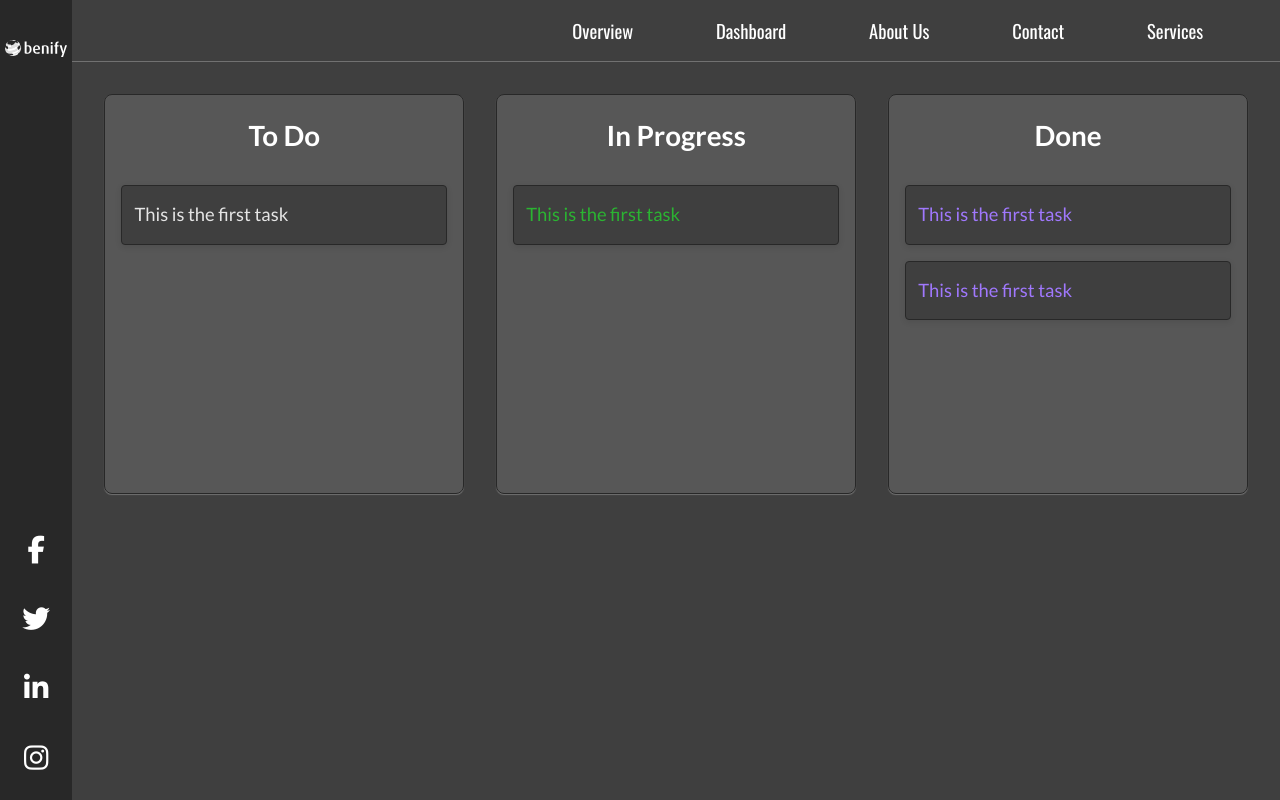
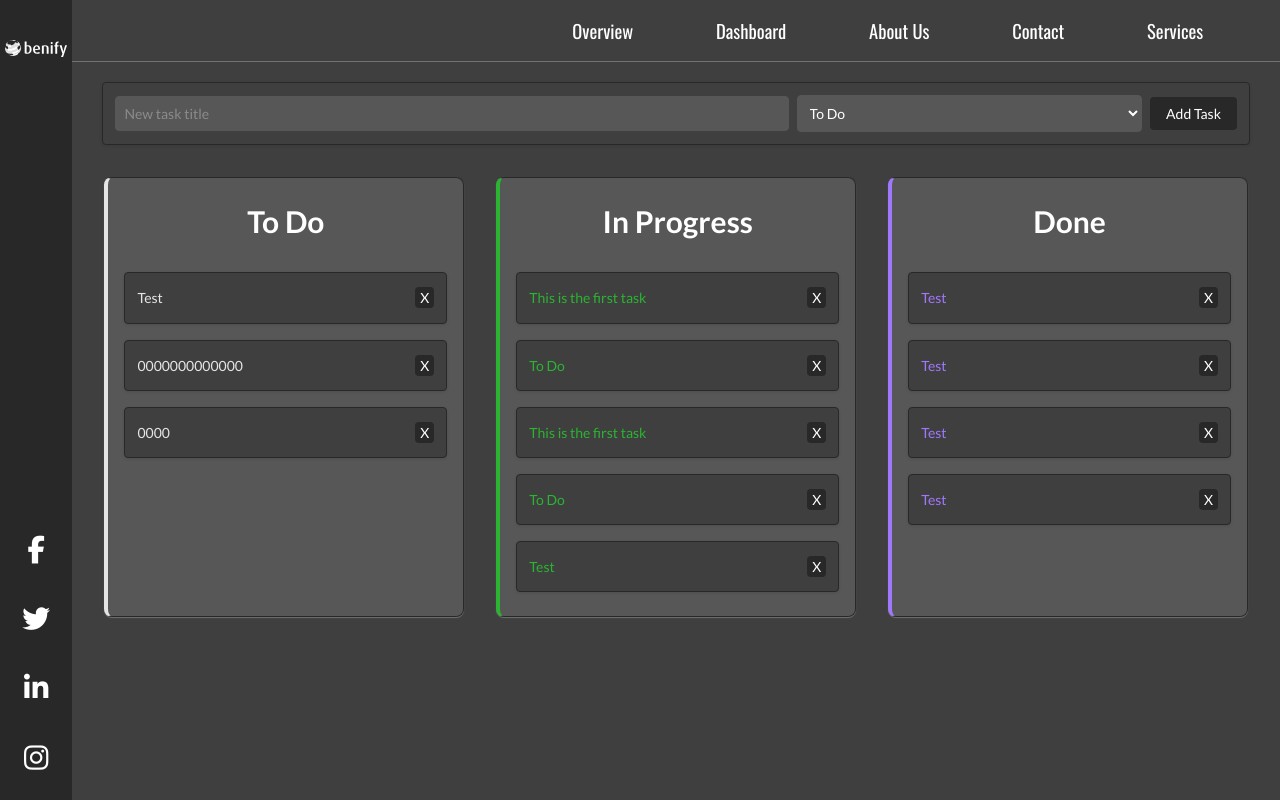
Before and after one commit to snopbear/benify-kanban-board-code-test, an Angular app: page /dashboard in a window 1280 px wide. Built offline with nearby package versions, Linux system fonts and the light colour scheme; data requests are answered from the project's data file.

Commit message:
initial-finished

```diff
--- a/db.json
+++ b/db.json
@@ -4,13 +4,13 @@
       "id": "1",
       "title": "This is the first task",
       "description": "description",
-      "status": "Done"
+      "status": "In Progress"
     },
     {
       "id": "2",
-      "title": "This is the first task",
+      "title": "To Do",
       "description": "description",
-      "status": "To Do"
+      "status": "In Progress"
     },
     {
       "id": "3",
@@ -19,10 +19,49 @@
       "status": "In Progress"
     },
     {
-      "id": "4",
-      "title": "This is the first task",
-      "description": "description",
+      "id": "1724191808892",
+      "title": "To Do",
+      "status": "In Progress"
+    },
+    {
+      "id": "1724193357164",
+      "title": "Test",
+      "status": "To Do"
+    },
+    {
+      "id": "1724193362843",
+      "title": "Test",
+      "status": "In Progress"
+    },
+    {
+      "id": "1724193366289",
+      "title": "Test",
       "status": "Done"
+    },
+    {
+      "id": "1724193449047",
+      "title": "Test",
+      "status": "Done"
+    },
+    {
+      "id": "1724193450067",
+      "title": "Test",
+      "status": "Done"
+    },
+    {
+      "id": "1724193450694",
+      "title": "Test",
+      "status": "Done"
+    },
+    {
+      "id": "Igt2Syt",
+      "title": "0000000000000",
+      "status": "To Do"
+    },
+    {
+      "id": "moPP4dL",
+      "title": "0000",
+      "status": "To Do"
     }
   ]
 }
--- a/src/app/@feature/kanban-board/kanban-board.component.html
+++ b/src/app/@feature/kanban-board/kanban-board.component.html
@@ -1,36 +1,83 @@
+
+<div class="add-task">
+  <input type="text" placeholder="New task title" [(ngModel)]="newTaskTitle" />
+  <select [(ngModel)]="newTaskStatus">
+    <option value="To Do">To Do</option>
+    <option value="In Progress">In Progress</option>
+    <option value="Done">Done</option>
+  </select>
+  <button (click)="addTask(newTaskTitle, newTaskStatus)" [disabled]="!newTaskTitle.trim()">
+    Add Task
+  </button>
+</div>
+
 <div class="kanban">
+  <!-- To Do Column -->
   <div class="kanban__column kanban__column--todo">
     <h2 class="kanban__title">To Do</h2>
     <div cdkDropList #todoList="cdkDropList" [cdkDropListData]="getTasksByStatus('To Do')"
       [cdkDropListConnectedTo]="[inProgressList, doneList]" class="kanban__list"
       (cdkDropListDropped)="onDropTask($event, 'To Do')">
       <div *ngFor="let task of getTasksByStatus('To Do')" cdkDrag [cdkDragData]="task"
-        class="kanban__item kanban__item--todo">
-        {{ task.title }}
+        class="kanban__item kanban__item--todo" [ngClass]="{ 'kanban__item--editing': editingTaskId === task.id }">
+        <ng-container *ngIf="editingTaskId === task.id; else viewModeTodo">
+          <input type="text" [value]="task.title" (keydown.enter)="saveTask(task, $event.target)"
+            (blur)="cancelEditing()" autofocus />
+
+        </ng-container>
+        <ng-template #viewModeTodo>
+          <p (dblclick)="startEditing(task)">{{ task.title }}</p>
+          <button class="kanban__item--button-delete" (click)="deleteTask(task)">
+            X
+          </button>
+        </ng-template>
       </div>
     </div>
   </div>
 
+  <!-- In Progress Column -->
   <div class="kanban__column kanban__column--in-progress">
     <h2 class="kanban__title">In Progress</h2>
     <div cdkDropList #inProgressList="cdkDropList" [cdkDropListData]="getTasksByStatus('In Progress')"
       [cdkDropListConnectedTo]="[todoList, doneList]" class="kanban__list"
       (cdkDropListDropped)="onDropTask($event, 'In Progress')">
       <div *ngFor="let task of getTasksByStatus('In Progress')" cdkDrag [cdkDragData]="task"
-        class="kanban__item kanban__item--in-progress">
-        {{ task.title }}
+        class="kanban__item kanban__item--in-progress"
+        [ngClass]="{ 'kanban__item--editing': editingTaskId === task.id }">
+        <ng-container *ngIf="editingTaskId === task.id; else viewModeInProgress">
+          <input type="text" [value]="task.title" (keydown.enter)="saveTask(task, $event.target)"
+            (blur)="cancelEditing()" autofocus />
+
+        </ng-container>
+        <ng-template #viewModeInProgress>
+          <p (dblclick)="startEditing(task)">{{ task.title }}</p>
+          <button class="kanban__item--button-delete" (click)="deleteTask(task)">
+            X
+          </button>
+        </ng-template>
       </div>
     </div>
   </div>
 
+  <!-- Done Column -->
   <div class="kanban__column kanban__column--done">
     <h2 class="kanban__title">Done</h2>
     <div cdkDropList #doneList="cdkDropList" [cdkDropListData]="getTasksByStatus('Done')"
       [cdkDropListConnectedTo]="[todoList, inProgressList]" class="kanban__list"
       (cdkDropListDropped)="onDropTask($event, 'Done')">
       <div *ngFor="let task of getTasksByStatus('Done')" cdkDrag [cdkDragData]="task"
-        class="kanban__item kanban__item--done">
-        {{ task.title }}
+        class="kanban__item kanban__item--done" [ngClass]="{ 'kanban__item--editing': editingTaskId === task.id }">
+        <ng-container *ngIf="editingTaskId === task.id; else viewModeDone">
+          <input type="text" [value]="task.title" (keydown.enter)="saveTask(task, $event.target)"
+            (blur)="cancelEditing()" autofocus />
+
+        </ng-container>
+        <ng-template #viewModeDone>
+          <p (dblclick)="startEditing(task)">{{ task.title }}</p>
+          <button class="kanban__item--button-delete" (click)="deleteTask(task)">
+            X
+          </button>
+        </ng-template>
       </div>
     </div>
   </div>
--- a/src/app/@feature/kanban-board/kanban-board.component.scss
+++ b/src/app/@feature/kanban-board/kanban-board.component.scss
@@ -1,9 +1,75 @@
 @import "../../../sass/2.variables";
+
+.add-task {
+  display: flex;
+  align-items: center;
+  justify-content: space-between;
+  margin: 2rem 3rem 0;
+  padding: 1.2rem;
+  background-color: var(--secondary-color);
+  border: 1px solid var(--primary-color);
+  border-radius: 0.4rem;
+  box-shadow: 0 1px 3px var(--card-shadow);
+
+  input[type="text"] {
+    flex: 2;
+    padding: 0.8rem;
+    margin-right: 0.8rem;
+    background-color: var(--secondary-color-m);
+    border: 1px solid var(--tertiary-color);
+    border-radius: 0.4rem;
+    color: var(--quinary-color);
+    font-family: "Lato", sans-serif;
+    font-size: 1.4rem;
+
+    &::placeholder {
+      color: var(--quaternary-color);
+    }
+  }
+
+  select {
+    flex: 1;
+    padding: 0.8rem;
+    margin-right: 0.8rem;
+    background-color: var(--secondary-color-m);
+    border: 1px solid var(--tertiary-color);
+    border-radius: 0.4rem;
+    color: var(--quinary-color);
+    font-family: "Lato", sans-serif;
+    font-size: 1.4rem;
+
+    option {
+      background-color: var(--secondary-color-m);
+      color: var(--quinary-color);
+    }
+  }
+
+  button {
+    padding: 0.8rem 1.6rem;
+    background-color: var(--primary-color);
+    border: none;
+    border-radius: 0.4rem;
+    color: var(--quinary-color);
+    font-family: "Lato", sans-serif;
+    font-size: 1.4rem;
+    cursor: pointer;
+    transition: background-color 0.3s ease, box-shadow 0.3s ease;
+
+    &:hover {
+      background-color: var(--tertiary-color);
+      box-shadow: 0 2px 6px var(--card-shadow);
+    }
+  }
+}
+
 .kanban {
   display: flex;
   justify-content: space-between;
   flex-wrap: wrap;
   padding: 1.6rem;
+  p {
+    width: 100%;
+  }
   &__column {
     flex: 1 1 30%;
     background-color: var(--secondary-color-m);
@@ -13,17 +79,21 @@
     padding: 1.6rem;
     box-shadow: 0 0.1rem 0.1rem var(--tertiary-color-m);
     transition: box-shadow 0.3s ease;
+
     &:hover {
       box-shadow: 0 0.4rem 1rem var(--card-shadow);
     }
 
     &--todo {
+      border-left: 4px solid var(--status-todo-text);
     }
 
     &--in-progress {
+      border-left: 4px solid var(--status-in-progress-text);
     }
 
     &--done {
+      border-left: 4px solid var(--status-done-text);
     }
   }
 
@@ -32,8 +102,7 @@
     font-size: 3rem;
     text-align: center;
     margin-bottom: 1.6rem;
-    font-size: font-size("font-size-regular");
-    font-family: font-family(lato);
+    font-family: "Lato", sans-serif;
   }
 
   &__list {
@@ -51,50 +120,111 @@
     cursor: move;
     transition: background-color 0.3s, border-color 0.3s, box-shadow 0.3s ease;
     box-shadow: 0 1px 3px var(--card-shadow);
-    font-family: font-family(lato);
-    font-size: font-size("font-size-small");
-        background-color: var(--secondary-color);
-
+    font-family: "Lato", sans-serif;
+    font-size: 1.4rem;
+    background-color: var(--secondary-color);
+    display: flex;
+    justify-content: space-between;
+    align-items: center;
 
     &:hover {
       box-shadow: 0 2px 6px var(--card-shadow);
+      color: var(--primary-color);
     }
 
     &--todo {
       color: var(--status-todo-text);
-      box-shadow: 0 2px 6px var(--card-shadow);
     }
 
     &--in-progress {
       color: var(--status-in-progress-text);
-      box-shadow: 0 2px 6px var(--card-shadow);
     }
 
     &--done {
       color: var(--status-done-text);
-      box-shadow: 0 2px 6px var(--card-shadow);
     }
 
-    // Define hover states for items
     &--todo:hover {
-      background: var(
-        --status-todo-bg
-      ); /* A lighter blue specifically for hover */
-      color: var(--status-todo-text);
+      background-color: var(--tertiary-color);
     }
 
     &--in-progress:hover {
-      background: var(
-        --status-in-progress-bg
-      ); /* A lighter orange specifically for hover */
-      color: var(--status-in-progress-text);
+      background-color: var(--quaternary-color);
     }
 
     &--done:hover {
-      background: var(
-        --status-done-bg
-      ); /* A lighter green specifically for hover */
-      color: var(--status-done-text);
+      background-color: var(--tertiary-color-m);
+    }
+
+    &--editing {
+      background-color: var(--secondary-color-m);
+    }
+
+    .kanban__item--button-delete {
+      padding: 0.2rem 0.5rem;
+      background-color: var(--primary-color);
+      border: none;
+      border-radius: 0.4rem;
+      color: var(--quinary-color);
+      font-family: "Lato", sans-serif;
+      font-size: 1.4rem;
+      cursor: pointer;
+      transition: background-color 0.3s ease, box-shadow 0.3s ease;
+      cursor: pointer;
+      &:hover {
+        background-color: var(--tertiary-color);
+        box-shadow: 0 2px 6px var(--card-shadow);
+      }
+    }
+
+    .save-button,
+    .cancel-button {
+      padding: 0.2rem 0.5rem;
+      border: none;
+      border-radius: 0.4rem;
+      color: var(--quinary-color);
+      font-family: "Lato", sans-serif;
+      font-size: 1.4rem;
+      cursor: pointer;
+      transition: background-color 0.3s ease, box-shadow 0.3s ease;
+
+      &:hover {
+        box-shadow: 0 2px 6px var(--card-shadow);
+      }
+    }
+
+    .save-button {
+      background-color: var(--primary-color); /* Save button background color */
+
+      &:hover {
+        background-color: var(--tertiary-color);
+      }
+    }
+
+    .cancel-button {
+      background-color: var(
+        --tertiary-color-m
+      ); /* Cancel button background color */
+
+      &:hover {
+        background-color: var(--quaternary-color);
+      }
+    }
+  }
+
+  .kanban__item input[type="text"] {
+    flex: 1;
+    padding: 0.8rem;
+    margin-right: 0.8rem;
+    background-color: var(--quaternary-color-m);
+    border: 1px solid var(--tertiary-color);
+    border-radius: 0.4rem;
+    color: var(--quinary-color);
+    font-family: "Lato", sans-serif;
+    font-size: 1.4rem;
+
+    &::placeholder {
+      color: var(--quaternary-color);
     }
   }
 }
--- a/src/app/@feature/kanban-board/kanban-board.component.ts
+++ b/src/app/@feature/kanban-board/kanban-board.component.ts
@@ -1,66 +1,74 @@
-import { Component, OnInit, Signal } from '@angular/core';
-import {
-  CdkDragDrop,
-  DragDropModule,
-  transferArrayItem,
-} from '@angular/cdk/drag-drop';
+import { Component } from '@angular/core';
+import { CdkDragDrop, DragDropModule } from '@angular/cdk/drag-drop';
 import { TaskService } from '@services-common/task/task.service';
 import { ITask } from '@models/interfaces/task/task';
-import { JsonPipe, NgFor } from '@angular/common';
+import { JsonPipe, NgClass, NgFor, NgIf } from '@angular/common';
+import { FormsModule } from '@angular/forms';
 
 @Component({
   selector: 'app-kanban-board',
   templateUrl: './kanban-board.component.html',
   styleUrls: ['./kanban-board.component.scss'],
   standalone: true,
-  imports: [DragDropModule, NgFor, JsonPipe],
+  imports: [DragDropModule, FormsModule, NgFor, JsonPipe, NgClass, NgIf],
 })
 export class KanbanBoardComponent {
+  editingTaskId: string | null = null;
+  savingTaskId: string | null = null;
+  newTaskTitle: string = '';
+  newTaskStatus: string = 'To Do';
   constructor(public taskService: TaskService) {}
 
-  // getTasksByStatus(status: 'To Do' | 'In Progress' | 'Done'): ITask[] {
-  //   return this.taskService
-  //     .tasksSignal()
-  //     .filter((task) => task.status === status);
-  // }
-
-  addTask(task: ITask): void {
-    this.taskService.addTask(task).subscribe();
+  startEditing(task: ITask) {
+    this.editingTaskId = task.id;
   }
 
-  updateTask(task: ITask): void {
-    this.taskService.updateTask(task).subscribe();
+  saveTask(task: ITask, eventTarget: EventTarget | null) {
+    const inputElement = eventTarget as HTMLInputElement;
+    if (inputElement && inputElement instanceof HTMLInputElement) {
+      const newTitle = inputElement.value.trim();
+
+      if (newTitle) {
+        task.title = newTitle;
+        this.taskService.updateTask(task).subscribe(() => {
+          this.editingTaskId = null; // Exit edit mode after update
+        });
+      } else {
+        this.cancelEditing();
+      }
+    }
   }
 
-  deleteTask(id: string): void {
-    this.taskService.deleteTask(id).subscribe();
+  cancelEditing() {
+    if (this.savingTaskId !== this.editingTaskId) {
+      this.editingTaskId = null;
+    }
   }
 
-  // onDropTask(
-  //   event: CdkDragDrop<ITask[]>,
-  //   targetStatus: 'To Do' | 'In Progress' | 'Done'
-  // ): void {
-  //   debugger
-  //   console.log('Drop event:', event);
-  //   console.log('Target status:', targetStatus);
+  onSaveClick(task: ITask, eventTarget: EventTarget | null) {
+    this.savingTaskId = task.id;
+    this.saveTask(task, eventTarget);
+  }
 
-  //   // Ensure event.item.data is correct
-  //   const draggedTask = event.item.data as ITask;
-  //   console.log('Dragged task:', draggedTask);
+  addTask(title: string, status: any): void {
+    debugger
+    if (title.trim()) {
+      const newTask: ITask = { id:'', title, status };
+      this.taskService.addTask(newTask).subscribe();
+      this.newTaskTitle = ''; // Clear the input after adding
+      this.newTaskStatus = 'To Do'; // Reset the select box
 
-  //   if (draggedTask.status !== targetStatus) {
-  //     draggedTask.status = targetStatus;
-  //     // this.updateTask(draggedTask).subscribe(() => {
-  //     //   console.log('Task status updated successfully');
-  //     // });
-  //   }
-  // }
+    }
+  }
 
-
-  getTasksByStatus(status: 'To Do' | 'In Progress' | 'Done'): ITask[] {
+  getTasksByStatus(status:any): ITask[] {
     return this.taskService
       .tasksSignal()
       .filter((task) => task.status === status);
+  }
+
+  deleteTask(task: ITask): void {
+    this.taskService.deleteTask(task.id).subscribe();
   }
 
   onDropTask(
--- a/src/sass/_2.variables.scss
+++ b/src/sass/_2.variables.scss
@@ -4,7 +4,7 @@
   /************ Custom Properties ***********/
 
   /* color  palette url
-https://coolors.co/palette/e5e5e5-c4d1de-778490-444c57-373e47-22272e-161b22
+https://colorffy.com/dark-theme-generator
 */
 
   /* Main Color */
@@ -24,8 +24,6 @@ https://coolors.co/palette/e5e5e5-c4d1de-778490-444c57-373e47-22272e-161b22
   /* quinary color  */
   --quinary-color: #fff;
 
-  /* Accent Color */
-  --accent-color: #007bff; /* Blue */
 
   /* Shadow */
   --card-shadow: rgba(0, 0, 0, 0.1);
```
Also changed, not shown: steps.txt.
